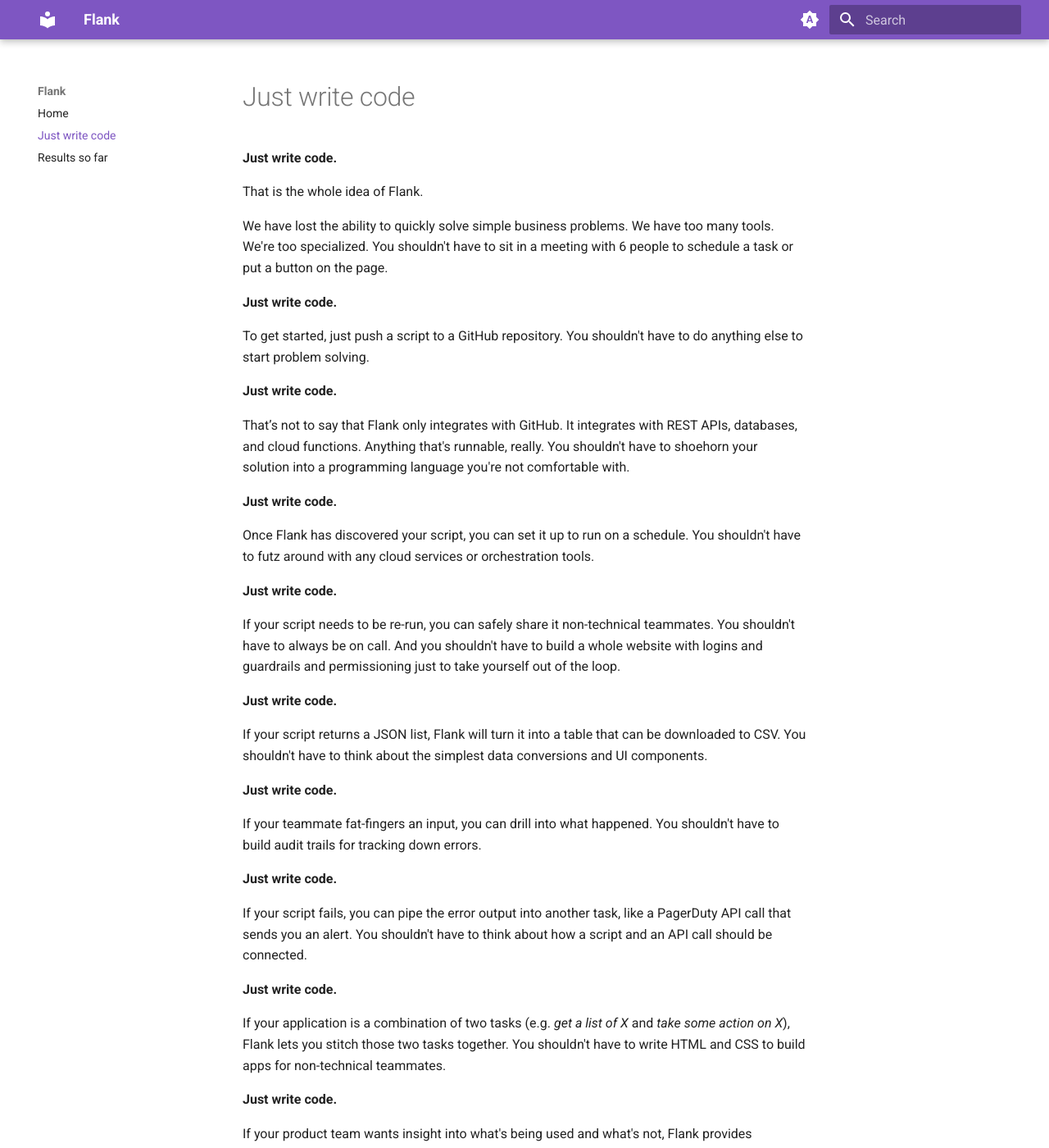
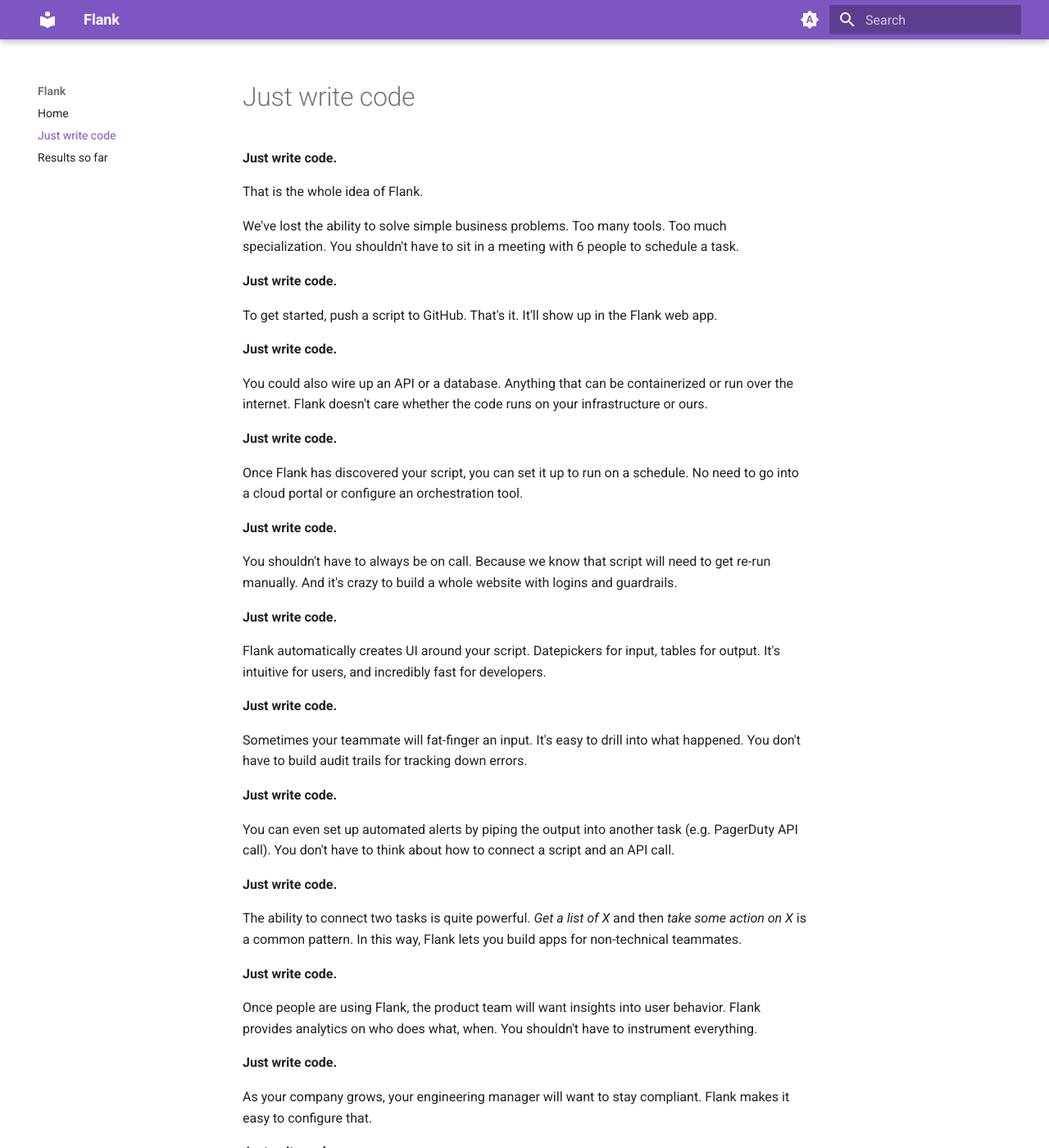
Before and after one commit to btf-org/flank-docs, an MkDocs documentation site: the page built from docs/just-write-code.md, in a window 1280 px wide and 1400 px high. Shown: the whole window at 82% size. Built offline with MkDocs 1.6.1 and Material for MkDocs 9.7.7, drawn with Linux system fonts in a browser that asks for light colours; some of the changed text lies outside the part shown.

Commit message:
jsut write code

```diff
--- a/docs/just-write-code.md
+++ b/docs/just-write-code.md
@@ -4,46 +4,56 @@
 
 That is the whole idea of Flank.
 
-We have lost the ability to quickly solve simple business problems. We have too many tools. We're too specialized. You shouldn't have to sit in a meeting with 6 people to schedule a task or put a button on the page.
+We've lost the ability to solve simple business problems. Too many tools. Too much specialization. You shouldn't have to sit in a meeting with 6 people to schedule a task.
 
 **Just write code.**
 
-To get started, just push a script to a GitHub repository. You shouldn't have to do anything else to start problem solving.
+To get started, push a script to GitHub. That's it. It'll show up in the Flank web app.
 
 **Just write code.**
 
-That’s not to say that Flank only integrates with GitHub. It integrates with REST APIs, databases, and cloud functions. Anything that's runnable, really. You shouldn't have to shoehorn your solution into a programming language you're not comfortable with.
+You could also wire up an API or a database. Anything that can be containerized or run over the internet. Flank doesn't care whether the code runs on your infrastructure or ours.
 
 **Just write code.**
 
-Once Flank has discovered your script, you can set it up to run on a schedule. You shouldn't have to futz around with any cloud services or orchestration tools.
+Once Flank has discovered your script, you can set it up to run on a schedule. No need to go into a cloud portal or configure an orchestration tool.
 
 **Just write code.**
 
-If your script needs to be re-run, you can safely share it non-technical teammates. You shouldn't have to always be on call. And you shouldn't have to build a whole website with logins and guardrails and permissioning just to take yourself out of the loop.
+You shouldn't have to always be on call. Because we know that script will need to get re-run manually.  And it's crazy to build a whole website with logins and guardrails.
 
 **Just write code.**
 
-If your script returns a JSON list, Flank will turn it into a table that can be downloaded to CSV. You shouldn't have to think about the simplest data conversions and UI components.
+Flank automatically creates UI around your script. Datepickers for input, tables for output. It's intuitive for users, and incredibly fast for developers.
 
 **Just write code.**
 
-If your teammate fat-fingers an input, you can drill into what happened. You shouldn't have to build audit trails for tracking down errors.
+Sometimes your teammate will fat-finger an input. It's easy to drill into what happened. You don't have to build audit trails for tracking down errors.
 
 **Just write code.**
 
-If your script fails, you can pipe the error output into another task, like a PagerDuty API call that sends you an alert. You shouldn't have to think about how a script and an API call should be connected.
+You can even set up automated alerts by piping the output into another task (e.g. PagerDuty API call). You don't have to think about how to connect a script and an API call.
 
 **Just write code.**
 
-If your application is a combination of two tasks (e.g. _get a list of X_ and _take some action on X_), Flank lets you stitch those two tasks together. You shouldn't have to write HTML and CSS to build apps for non-technical teammates.
+The ability to connect two tasks is quite powerful. _Get a list of X_ and then _take some action on X_ is a common pattern. In this way, Flank lets you build apps for non-technical teammates.
 
 **Just write code.**
 
-If your product team wants insight into what's being used and what's not, Flank provides analytics on who does what. You shouldn't have to instrument everything.
+Once people are using Flank, the product team will want insights into user behavior. Flank provides analytics on who does what,  when. You shouldn't have to instrument everything.
 
 **Just write code.**
 
-If your engineering manager wants the output from a certain script deleted after 24 hours because it contains PII, Flank provides the framework for quickly configuring that. You shouldn't have to spend half your sprint staying compliant.
+As your company grows, your engineering manager will want to stay compliant. Flank makes it easy to configure that.
+
+**Just write code.**
+
+There is no DDL or YAML or learning curve for any of this. You (the engineer) are the scarce resource. You shouldn't have to spent time learning yet another tool.
 
 **Just write code. ✌**
+
+Flank houses no "application logic" at all. No loops, no conditionals. There's no lock-in because you control your code. You can even host Flank yourself.
+
+**Just write code. ✌**
+
+Flank is all about what you **don't** have to think about: ~~what programming language to use, where your code is running, orchestration, a website with logins, user guardrails, basic UI components, audit trails, connecting API calls, building frontends, analytics, compliance.~~
```
